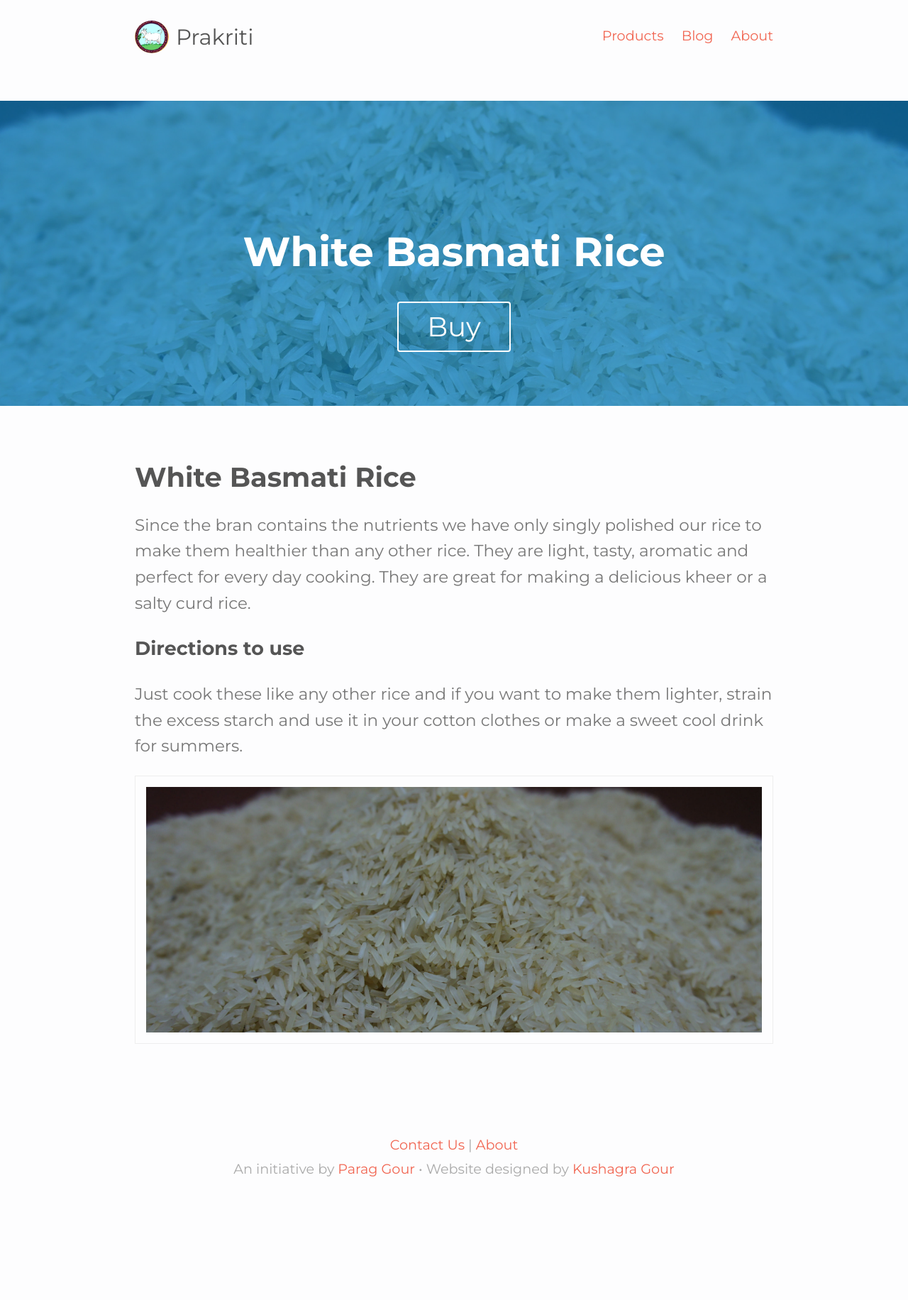
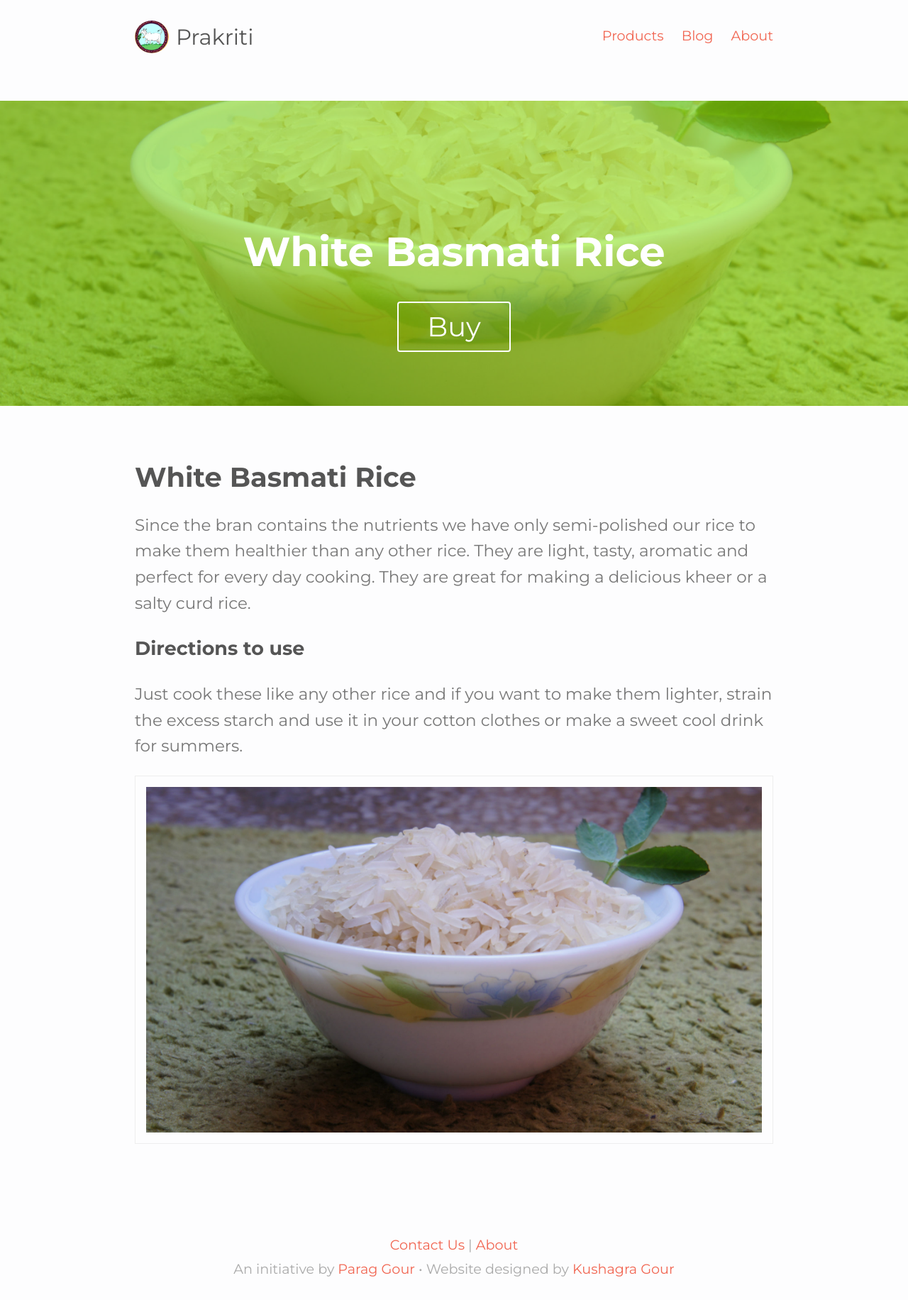
Before and after one commit to prakritee/prakritee.github.io, a Jekyll site: the page built from products/white-basmati-rice.md, in a window 1280 px wide. Shown: the whole page at 71% size. Built offline with Jekyll 4.4.1, drawn with Linux system fonts in a browser that asks for light colours; before the commit the page ends 1691 px from its top, so only the background shows below that.

Commit message:
update products.

```diff
--- a/css/main.scss
+++ b/css/main.scss
@@ -235,6 +235,8 @@ img {
 }
 .tile-container {
 	display: flex;
+	flex-wrap: wrap;
+	justify-content: center;
 }
 @include media-query(400px) {
 	.summary-tile {
@@ -270,6 +272,7 @@ img {
     // background: rgba(177, 255, 61, 0.5);
     background: rgba(229,154,19,0.5);
     background: rgba(0,164,255,0.5);
+    background: rgba(164, 255, 0, 0.5)
 }
 .hero__content {
 	position: absolute;
--- a/products/white-basmati-rice.md
+++ b/products/white-basmati-rice.md
@@ -2,14 +2,14 @@
 layout: page
 title: White Basmati Rice
 permalink: /products/white-basmati-rice/
-hero_img: /images/products/white-sella-basmati.jpg
+hero_img: /images/products/white-basmati-rice.jpg
 buy_link: http://goo.gl/forms/vAFq62bGCr
 ---
 
-Since the bran contains the nutrients we have only singly polished our rice to make them healthier than any other rice. They are light, tasty, aromatic and perfect for every day cooking. They are great for making a delicious kheer or a salty curd rice.
+Since the bran contains the nutrients we have only semi-polished our rice to make them healthier than any other rice. They are light, tasty, aromatic and perfect for every day cooking. They are great for making a delicious kheer or a salty curd rice.
 
 ### Directions to use
 
 Just cook these like any other rice and if you want to make them lighter, strain the excess starch and use it in your cotton clothes or make a sweet cool drink for summers.
 
-![](/images/products/white-sella-basmati.jpg)
+![](/images/products/white-basmati-rice.jpg)
```
Also changed, not shown: products/brown-basmati-rice.md (+1 -1 lines), products/index.html (+6 -2 lines), products/white-sella-basmati-rice.md (added, +15 -0 lines), images/products/brown-basmati-rice-big.jpg (added), images/products/brown-basmati-rice.jpg, images/products/white-basmati-rice.jpg (added), images/products/white-sella-basmati-rice.jpg (added).
